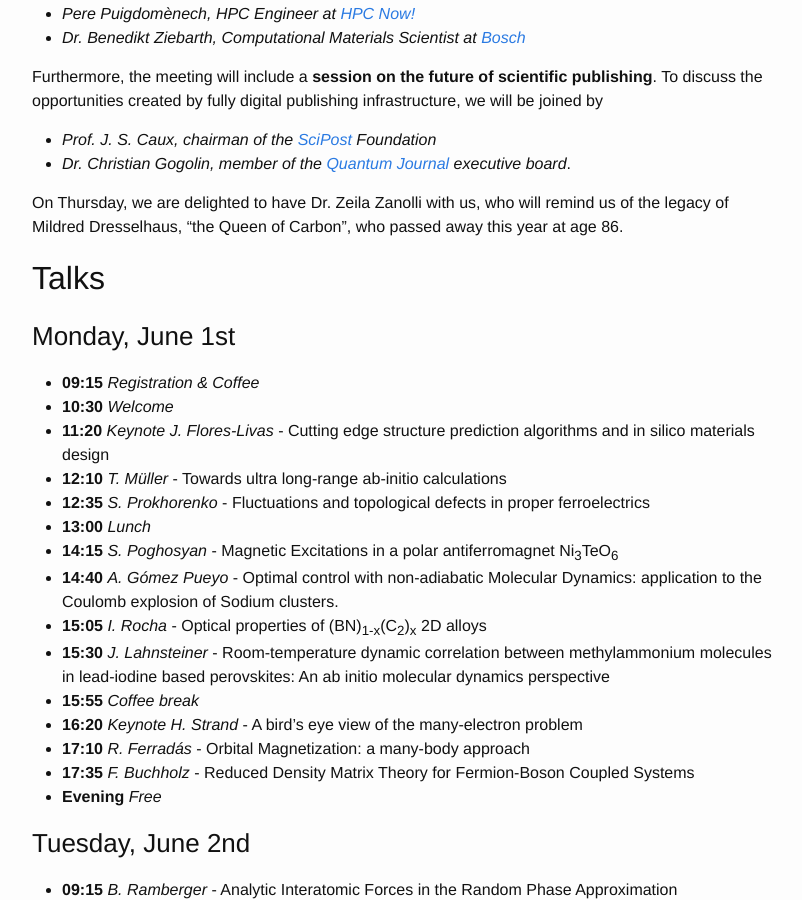
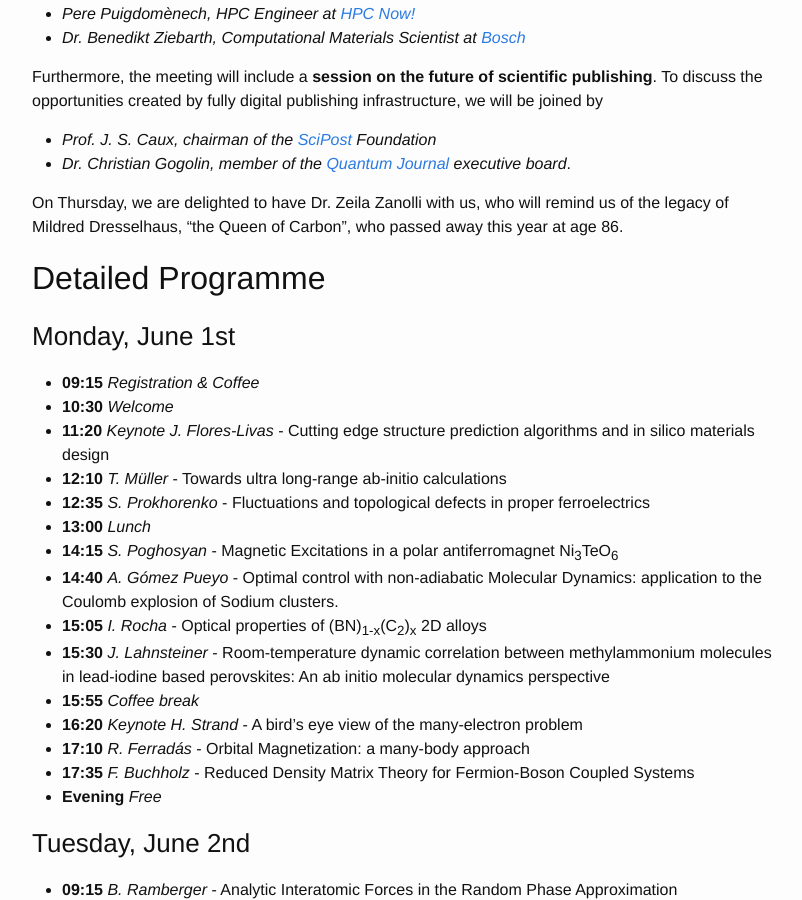
Before and after one commit to yrm2017/yrm2017.github.io, a Jekyll site: the page built from programme.md, in a window 1280 px wide and 900 px high, scrolled down 2562 px. Shown: the whole window, without its empty margins (238-1040 px from the left). Built offline with Jekyll 4.4.1, drawn with Linux system fonts in a browser that asks for light colours.

Commit message:
small modification
for some reason the page is not updating...

```diff
--- a/programme.md
+++ b/programme.md
@@ -73,7 +73,7 @@ On Thursday, we are delighted to have Dr. Zeila Zanolli with us,
 who will remind us of the legacy of Mildred Dresselhaus, "the Queen of Carbon",
 who passed away this year at age 86.
 
-## Talks
+## Detailed Programme
 
 ### Monday, June 1st
  * **09:15** *Registration & Coffee*
```
